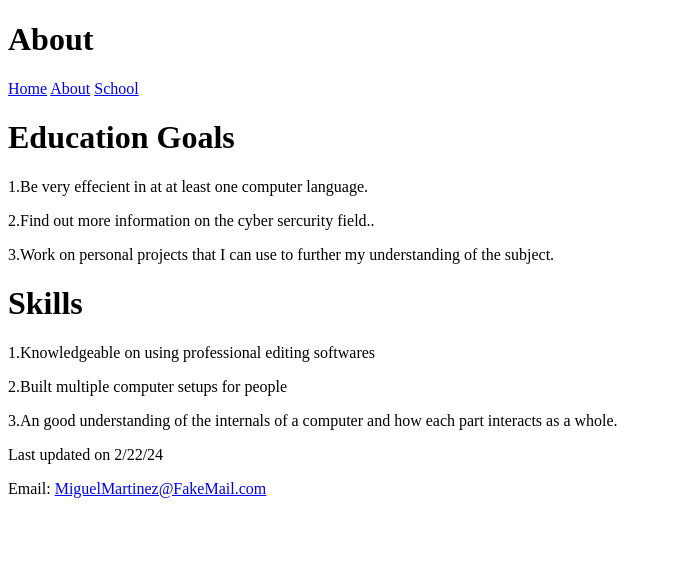
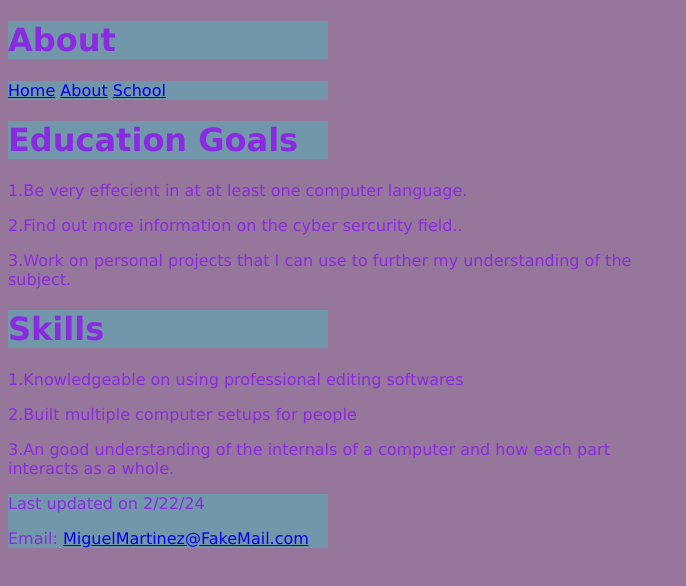
Before and after one commit to MiguelMartinezMM/CIS162, a plain HTML site: page about.html in a window 1280 px wide. Shown: the whole page, without its empty margins (0-686 px from the left). Drawn offline with Linux system fonts and the light colour scheme.

Commit message:
Add files via upload

```diff
--- a/about.html
+++ b/about.html
@@ -3,6 +3,7 @@
 <head>
     <meta charset="utf-8">
     <title>Miguel Martinez Home</title>
+    <link rel="stylesheet" href="main.css">
 </head>
 
 <header class="logo">
--- /dev/null
+++ b/main.css
@@ -0,0 +1,39 @@
+
+/* Body Style */
+ body {
+    background-color: rgba(104, 57, 110, 0.692);
+    font: size 1.1em;
+    font-family: Verdana, Geneva, Tahoma, sans-serif;
+    color: blueviolet;
+    width: 50%;
+
+ }
+
+/* Header Style */
+h1 {
+    background-color: rgb(114, 150, 170);
+    font: size 1.1em;
+    font-family: Verdana, Geneva, Tahoma, sans-serif;
+    color: blueviolet;
+    width: 50%;
+}
+
+/* Nav Style */
+nav {
+   background-color: rgb(114, 150, 170);
+   font: size 1.1em;
+   font-family: Verdana, Geneva, Tahoma, sans-serif;
+   color: blueviolet;
+   width: 50%;
+
+}
+
+/* Footer Style */
+
+ footer  {
+    background-color: rgb(114, 150, 170);;
+    font: size 1.1em;
+    font-family: Verdana, Geneva, Tahoma, sans-serif;
+    color: blueviolet;
+    width: 50%;
+}
```
Also changed, not shown: index.html (+1 -0 lines).
